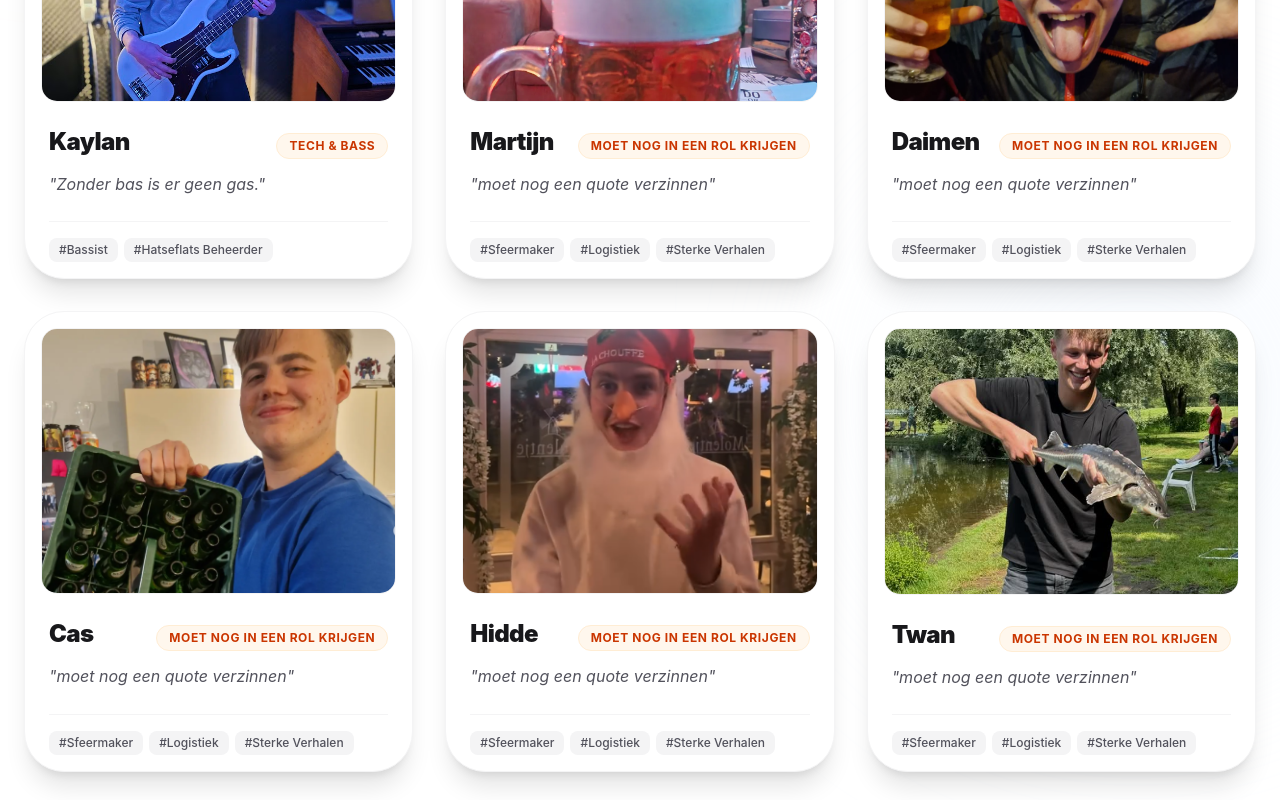
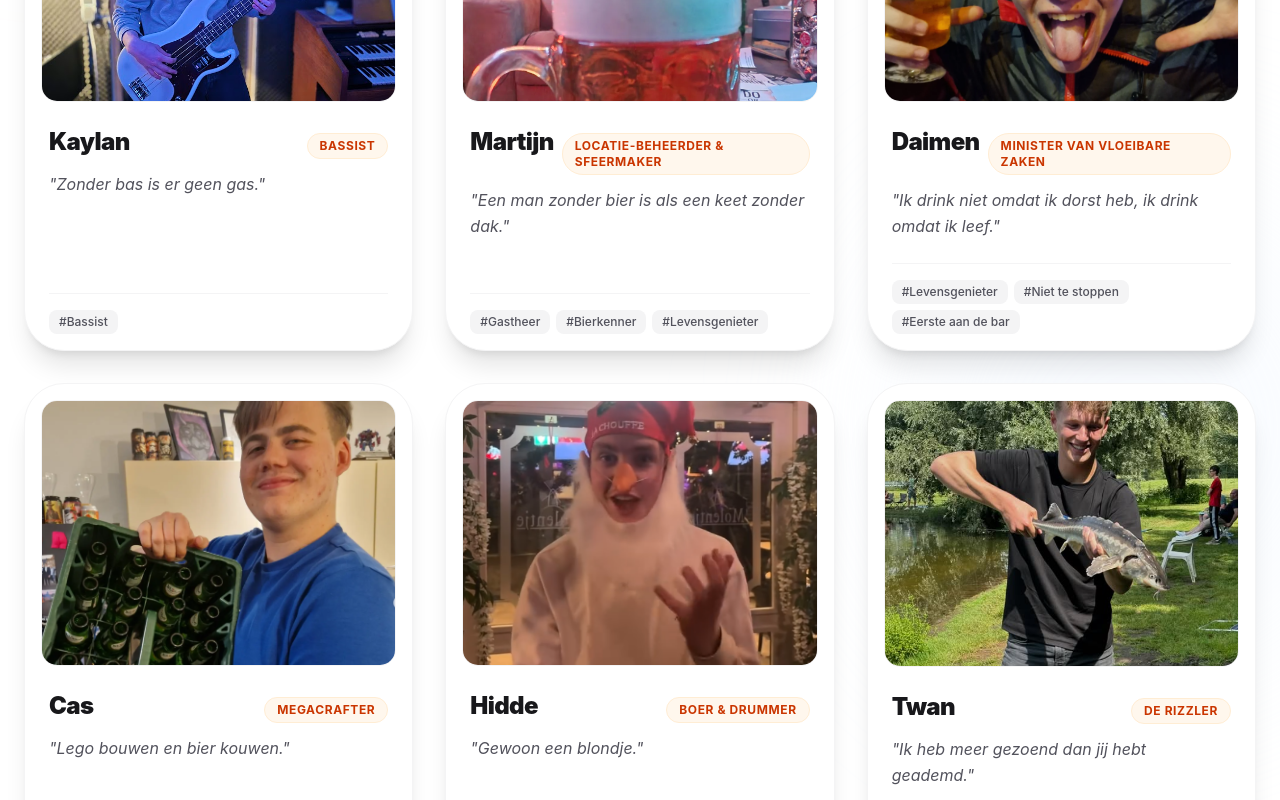
Before and after one commit to kc-kees/keet-website, a SvelteKit app: page /over-ons in a window 1280 px wide. Shown: the part 520-1320 px from the top of the page. Built offline with nearby package versions, Linux system fonts and the light colour scheme; no server answers.

Commit message:
feat: update member roles and quotes for improved character representation

```diff
--- a/src/routes/over-ons/+page.svelte
+++ b/src/routes/over-ons/+page.svelte
@@ -4,52 +4,52 @@
     const leden = [
         {
             naam: "Kaylan",
-            rol: "Tech & Bass",
+            rol: "Bassist",
             quote: "Zonder bas is er geen gas.",
             foto: "/fotos/mensen/Kaylan.png", // Zet je eigen foto straks als 'kaylan.png' in static/fotos/
-            tags: ["Bassist", "Hatseflats Beheerder"]
+            tags: ["Bassist"]
         },
         {
             naam: "Martijn",
-            rol: "moet nog in een rol krijgen",
-            quote: "moet nog een quote verzinnen",
+            rol: "Locatie-Beheerder & Sfeermaker",
+            quote: "Een man zonder bier is als een keet zonder dak.",
             foto: "/fotos/mensen/Martijn.png", // Als je nog geen foto hebt, laat je dit leeg. Dan komt er een strakke placeholder!
-            tags: ["Sfeermaker", "Logistiek", "Sterke Verhalen"]
+            tags: ["Gastheer", "Bierkenner", "Levensgenieter"]
         },
         {
             naam: "Daimen",
-            rol: "moet nog in een rol krijgen",
-            quote: "moet nog een quote verzinnen",
+            rol: "Minister van Vloeibare Zaken",
+            quote: "Ik drink niet omdat ik dorst heb, ik drink omdat ik leef.",
             foto: "/fotos/mensen/Daimen.png", // Als je nog geen foto hebt, laat je dit leeg. Dan komt er een strakke placeholder!
-            tags: ["Sfeermaker", "Logistiek", "Sterke Verhalen"]
+            tags: ["Levensgenieter", "Niet te stoppen", "Eerste aan de bar"]
         },
         {
             naam: "Cas",
-            rol: "moet nog in een rol krijgen",
-            quote: "moet nog een quote verzinnen",
+            rol: "Megacrafter",
+            quote: "Lego bouwen en bier kouwen.",
             foto: "/fotos/mensen/Cas.png", // Als je nog geen foto hebt, laat je dit leeg. Dan komt er een strakke placeholder!
-            tags: ["Sfeermaker", "Logistiek", "Sterke Verhalen"]
+            tags: ["Lego-Master", "Bouwer", "Bierdrinker"]
         },
         {
             naam: "Hidde",
-            rol: "moet nog in een rol krijgen",
-            quote: "moet nog een quote verzinnen",
+            rol: "Boer & drummer",
+            quote: "Gewoon een blondje.",
             foto: "/fotos/mensen/Hidde.png", // Als je nog geen foto hebt, laat je dit leeg. Dan komt er een strakke placeholder!
-            tags: ["Sfeermaker", "Logistiek", "Sterke Verhalen"]
+            tags: ["Drummer", "Boerenzoon"]
         },
         {
             naam: "Twan",
-            rol: "moet nog in een rol krijgen",
-            quote: "moet nog een quote verzinnen",
+            rol: "De Rizzler",
+            quote: "Ik heb meer gezoend dan jij hebt geademd.",
             foto: "/fotos/mensen/Twan.png", // Als je nog geen foto hebt, laat je dit leeg. Dan komt er een strakke placeholder!
-            tags: ["Sfeermaker", "Logistiek", "Sterke Verhalen"]
+            tags: ["Rizz-master"]
         },
         {
             naam: "Leon",
-            rol: "moet nog in een rol krijgen",
-            quote: "moet nog een quote verzinnen",
+            rol: "De Vrije Denker",
+            quote: "Ik snap er niks van, maar ik doe het wel.",
             foto: "/fotos/mensen/Leon.png", // Als je nog geen foto hebt, laat je dit leeg. Dan komt er een strakke placeholder!
-            tags: ["Sfeermaker", "Logistiek", "Sterke Verhalen"]
+            tags: ["Onvoorspelbaar"]
         }
     ];
 </script>
```
